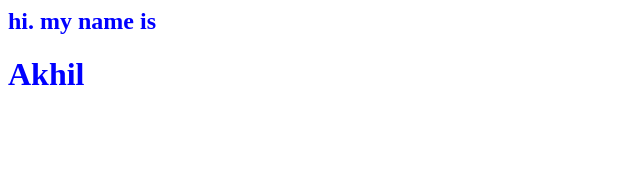
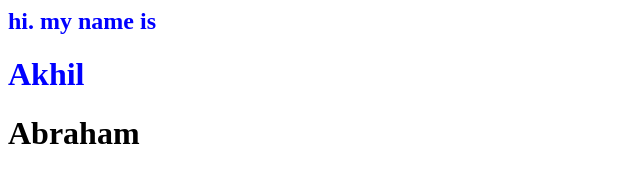
Before and after one commit to akhil-abraham/akhil-abraham.github.io, a plain HTML site: page index.html in a window 1280 px wide. Shown: the whole page, without its empty margins (0-640 px from the left). Drawn offline with Linux system fonts and the light colour scheme.

Commit message:
Update index.html

```diff
--- a/index.html
+++ b/index.html
@@ -9,5 +9,6 @@
     <h2>hi. my name is</h2>
     <h1>Akhil</h1>
   </div>
+  <h1>Abraham</h1>
 </body>
 </html>
```
